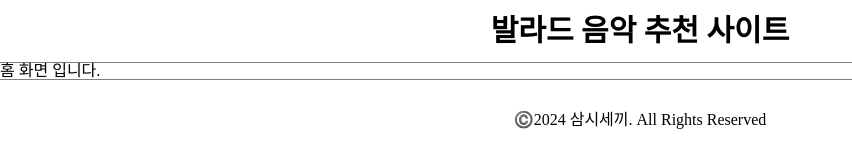
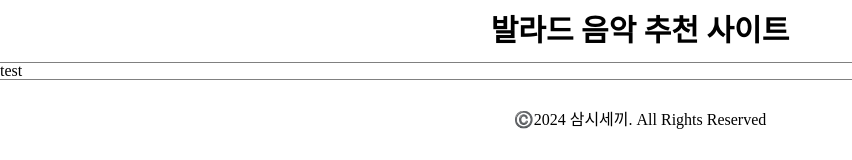
Before and after one commit to B03-group/Ballad-Community, a React (Vite) app: page / in a window 1280 px wide. Shown: the top 160 px of the page, without its empty margins (0-852 px from the left). Built offline with nearby package versions, Linux system fonts and the light colour scheme.

Commit message:
update: test

```diff
--- a/src/pages/Home.jsx
+++ b/src/pages/Home.jsx
@@ -3,7 +3,7 @@ import React from "react";
 const Home = () => {
   return (
     <>
-      <div>홈 화면 입니다.</div>
+      <div>test</div>
     </>
   );
 };
```
